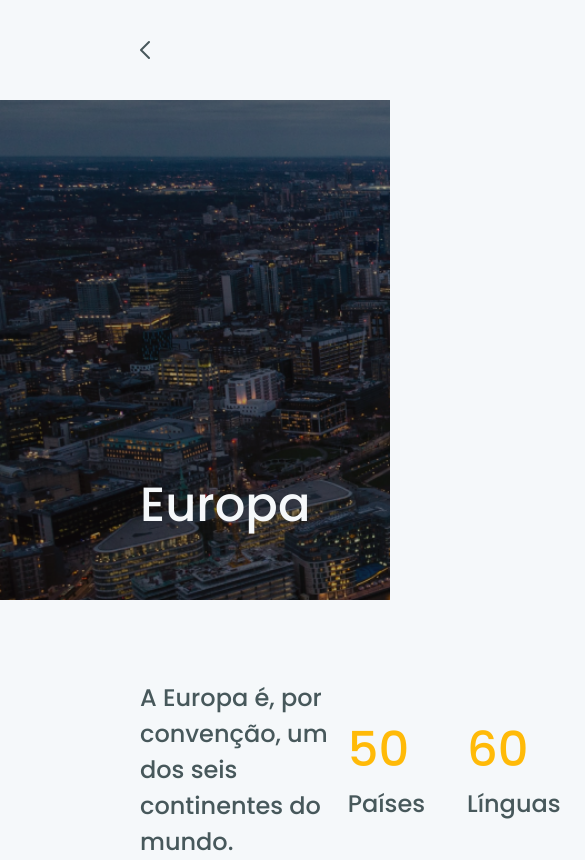
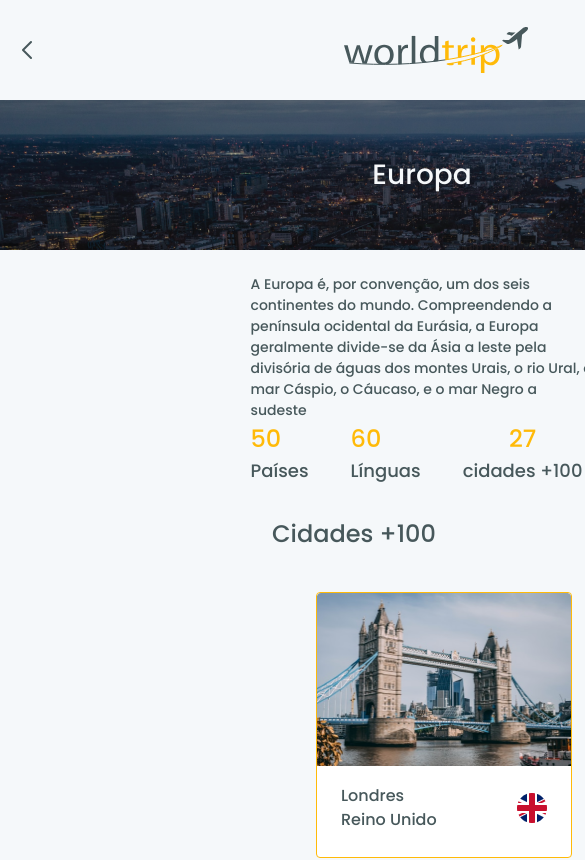
Before and after one commit to rvmelo/worldtrip, a Next.js app: page /Europa in a window 390 px wide. Shown: the top 860 px of the page, 585 px wide, since content can reach past the window. Built offline with nearby package versions, Linux system fonts and the light colour scheme.

Commit message:
feat: add mobile version to continent page

```diff
--- a/src/components/card/index.tsx
+++ b/src/components/card/index.tsx
@@ -10,7 +10,7 @@ export function Card() {
     borderColor="yellow.350"
     borderWidth="1px"
     bgColor="#FFFF"
-    marginBottom="48px"
+    marginBottom={{base: "20px", md: "48px"}}
   >
     <Image height="173px" width="100%" src="/cards/london.png"  alt="" />
     <Box
--- a/src/components/header/index.tsx
+++ b/src/components/header/index.tsx
@@ -13,9 +13,20 @@ export function Header({hasBackArrow = false}: HeaderProps) {
       {hasBackArrow ? (
         <>
           <Link href="/" passHref>
-            <Image ml="140px" mt='34px' mb='34px' src="/back-arrow.svg" alt="" cursor="pointer" />
+            <Image
+              alt=""
+              ml={{base: "22px", md: "140px"}}
+              mt='34px' mb='34px'
+              src="/back-arrow.svg"
+              cursor="pointer"
+            />
           </Link>
-          <Image ml="456px" mt='27px' mb='27px'  src="/logo.svg" alt="" />
+          <Image
+            alt=""
+            ml={{base: "80vw", md: "456px"}}
+            mt='27px' mb='27px'
+            src="/logo.svg"
+          />
         </>
       ) : (
         <Image mx="auto" mt='27px' mb='27px'  src="/logo.svg" alt="" />
--- /dev/null
+++ b/src/components/pages/continent/cardDeck.tsx
@@ -0,0 +1,21 @@
+import {Box} from '@chakra-ui/react';
+import { Card } from '../../card';
+
+export function CardDeck() {
+  return (
+    <Box
+    display="flex"
+    flexWrap="wrap"
+    justifyContent={{base: "flex-end", md: "space-between"}}
+    marginTop="40px"
+    marginBottom="35px"
+    mx="auto"
+  >
+    <Card />
+    <Card />
+    <Card />
+    <Card />
+    <Card />
+  </Box>
+  )
+}
--- a/src/components/pages/continent/description.tsx
+++ b/src/components/pages/continent/description.tsx
@@ -8,31 +8,36 @@ export function Description({description}:DescriptionProps) {
   return (
     <Box
         display="flex"
+        flexDirection={{base: "column", md: "row"}}
         justifyContent="space-between"
         mx="auto"
-        maxWidth="1440px"
-        px="140px"
-        py="80px"
+        maxWidth={{base: '343px', md: "1440px"}}
+        px={{base: '0', md: '140px'}}
+        paddingTop={{base: '24px', md: '80px'}}
+        paddingBottom={{base: '32px', md: '80px'}}
       >
-        <Box maxWidth="600px" maxHeight="211px">
-          <Text fontSize="24px">{description}</Text>
-        </Box>
-        <Box my="auto" display="flex">
+          <Box maxWidth={{base: '343px', md: '600px'}} >
+            <Text fontSize={{base: '14px', md: '24px'}}>{description}</Text>
+          </Box>
+          <Box
+            my="auto"
+            display="flex"
+          >
             <Box>
-              <Text fontSize="48px" color="yellow.350">50</Text>
-              <Text fontSize="24px">Países</Text>
+              <Text fontSize={{base: '24px', md: '48px'}} color="yellow.350">50</Text>
+              <Text fontSize={{base: '18px', md: '24px'}}>Países</Text>
             </Box>
             <Box mx="42px">
-              <Text fontSize="48px" color="yellow.350">
+              <Text fontSize={{base: '24px', md: '48px'}} color="yellow.350">
                 60
               </Text>
-              <Text fontSize="24px">Línguas</Text>
+              <Text fontSize={{base: '18px', md: '24px'}}>Línguas</Text>
             </Box>
             <Box>
-              <Text textAlign="center" fontSize="48px" color="yellow.350">
+              <Text textAlign="center" fontSize={{base: '24px', md: '48px'}} color="yellow.350">
                 27
               </Text>
-              <Text fontSize="24px">cidades +100</Text>
+              <Text fontSize={{base: '18px', md: '24px'}}>cidades +100</Text>
             </Box>
           </Box>
       </Box>
--- a/src/pages/[continent].tsx
+++ b/src/pages/[continent].tsx
@@ -1,9 +1,9 @@
-import {Image, Box, Text, useBreakpointValue} from '@chakra-ui/react';
+import {Box, Text} from '@chakra-ui/react';
 
 import { GetStaticPaths, GetStaticProps } from "next";
 import { Description } from '../components/pages/continent/description';
 import { Header } from '../components/header';
-import { Card } from '../components/card';
+import { CardDeck } from '../components/pages/continent/cardDeck';
 
 interface ContinentProps {
   name: string;
@@ -13,37 +13,35 @@ interface ContinentProps {
 
 export default function Continent({name, url, description}: ContinentProps) {
   return(
-    <Box>
+    <Box width={{base: "100vh", md: "100%"}}>
       <Header hasBackArrow />
       <Box
         mx="auto"
         maxWidth="1440px"
-        height="500px"
+        height={{base: "150px", md: "500px"}}
         bgImage={url}
         bgSize="cover"
         bgRepeat="no-repeat"
         display="flex"
-        alignItems="flex-end"
+        alignItems={{base: "center", md: "flex-end"}}
+        justifyContent={{base: "center", md: "inherit"}}
       >
-        <Text ml="140px" mb="59px" fontSize="48px" color="gray.900">{name}</Text>
+        <Text
+          ml={{base: 0, md: "140px"}}
+          mb={{base: 0, md: "59px"}}
+          fontSize={{base: "28px", md: "48px"}}
+          color="gray.900">
+            {name}
+        </Text>
       </Box>
       <Description description={description} />
-      <Box px="140px" mx="auto" maxWidth='1440px'>
-        <Text fontSize="36px">Cidades +100</Text>
-        {/* card container */}
-        <Box
-          display="flex"
-          flexWrap="wrap"
-          justifyContent="space-between"
-          marginTop="40px"
-          marginBottom="35px"
-        >
-          <Card />
-          <Card />
-          <Card />
-          <Card />
-          <Card />
-        </Box>
+      <Box
+        px={{base: 0, md: "140px"}}
+        mx="auto"
+        maxWidth={{base: '300px', md: '100%'}}
+      >
+          <Text fontSize={{base: "24px", md: "36px"}}>Cidades +100</Text>
+          <CardDeck />
       </Box>
     </Box>
   );
```
Also changed, not shown: src/components/pages/home/slides.tsx (+14 -1 lines), src/pages/index.tsx (+2 -9 lines).
